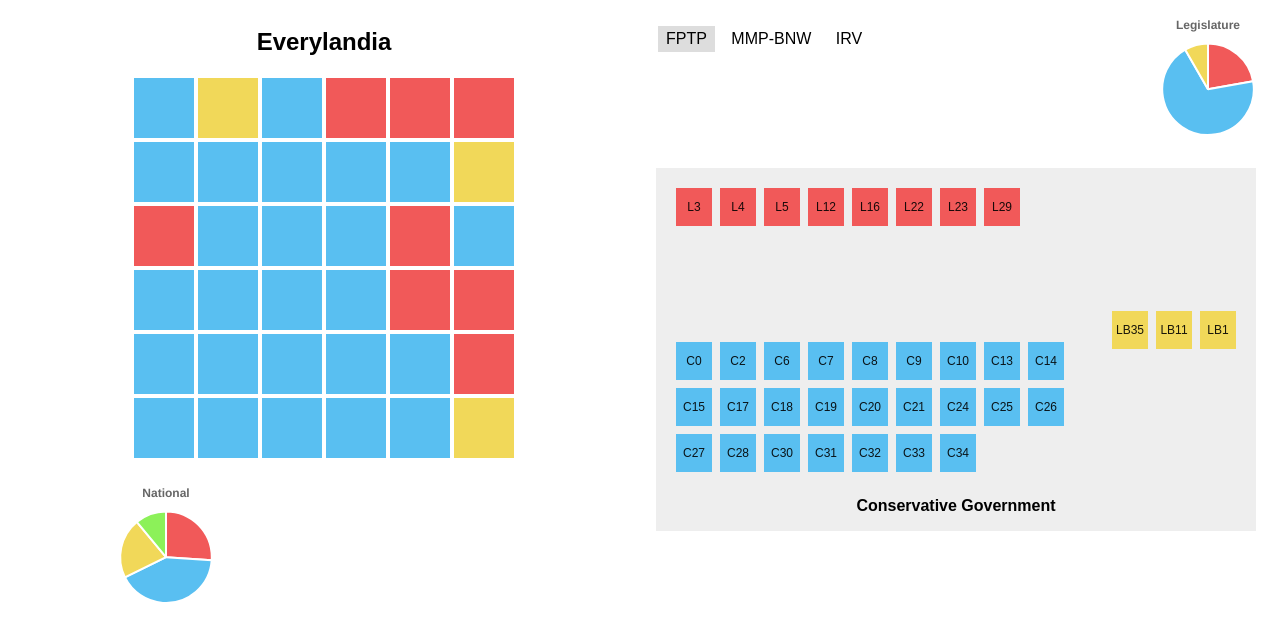
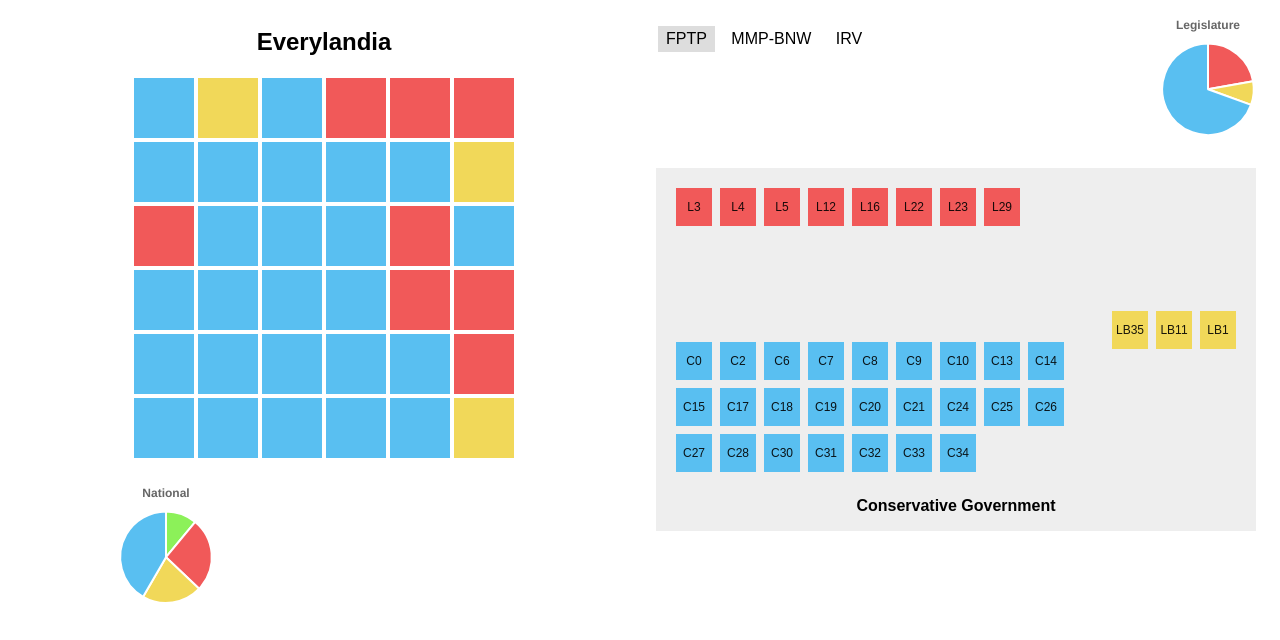
Before and after one commit to Allen-B1/vsim, a plain HTML site: page index.html in a window 1280 px wide. Drawn offline with Linux system fonts and the light colour scheme.

Commit message:
update party positions in pie chart

```diff
--- a/index.html
+++ b/index.html
@@ -283,8 +283,8 @@ function chartData(votes) {
 	return {
 		labels: ["Green", "Labour", "Liberal", "Conservative"],
 		datasets: [{
-			data: [votes.labour, votes.conservative, votes.liberal, votes.green],
-			backgroundColor: ["#F15959", "#59BFF1", "#F1D859", "#8CF159"]
+			data: [votes.green, votes.labour, votes.liberal, votes.conservative],
+			backgroundColor: ["#8CF159", "#F15959", "#F1D859","#59BFF1"]
 		}],
 	}
 }
```
